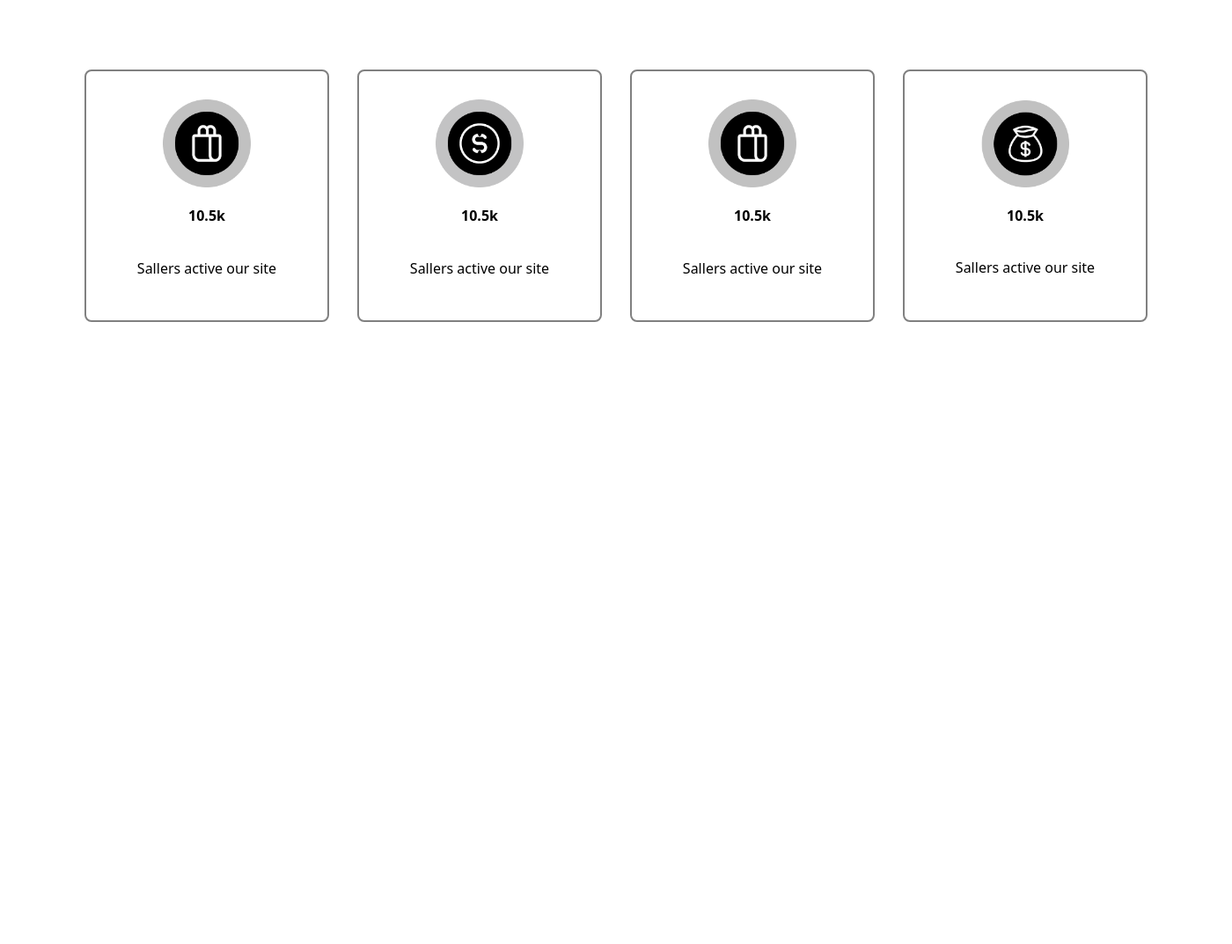
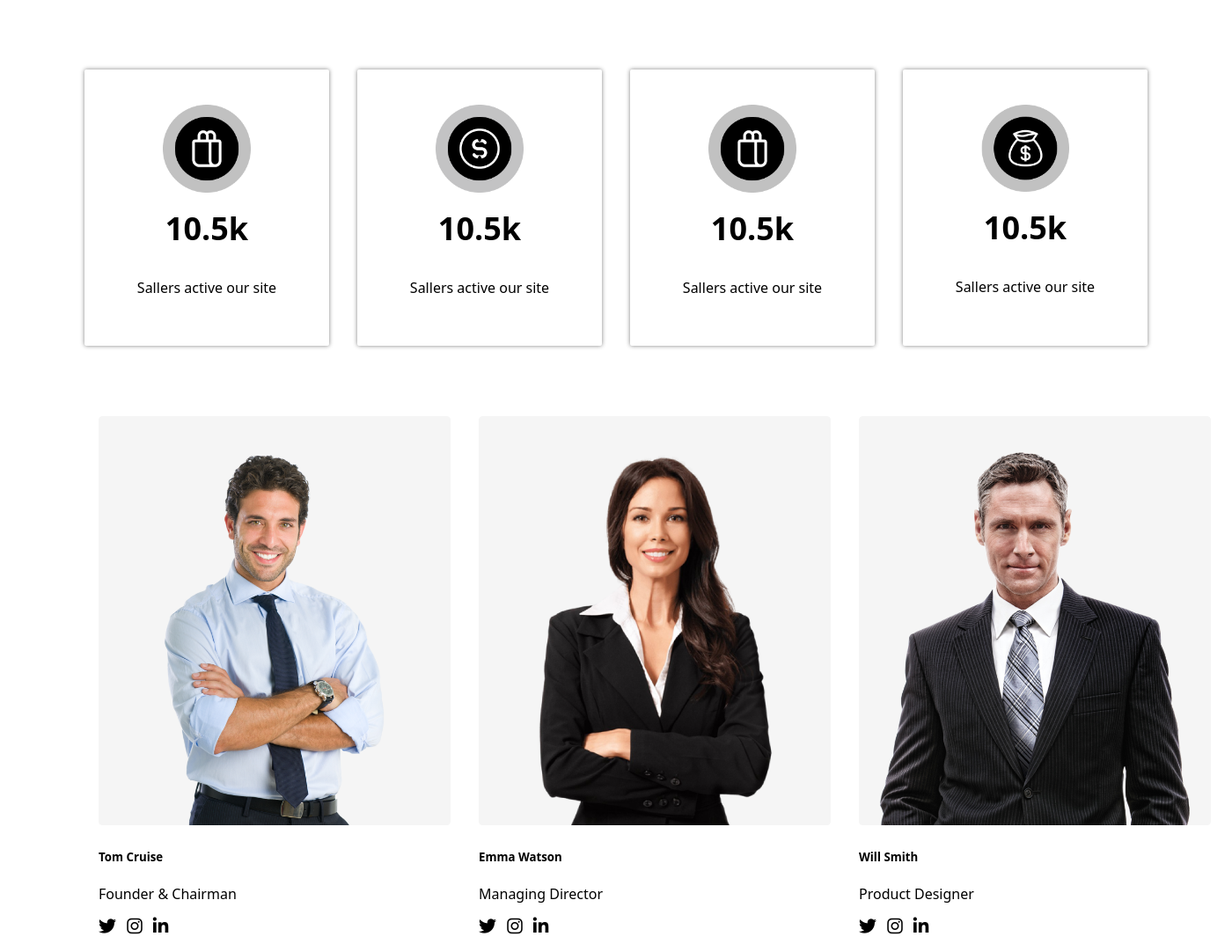
Before and after one commit to Bledioni/primexTech, a PHP site: page /inc/about.php in a window 1400 px wide. Shown: the part 706-1779 px from the top of the page at 88% size. Before the commit the page ends 1072 px from the top, so only its background shows below. Run offline with PHP 8.4, Linux system fonts and the light colour scheme; the visitor is signed in with stand-in values (Sample User, id 1); data that the repository does not hold is empty; some libraries are stand-ins or nearby versions.

Commit message:
Integrated Cupppon discount and fixed about section

```diff
--- a/admin/adminNav.php
+++ b/admin/adminNav.php
@@ -24,7 +24,7 @@
                     <button class="button"><i class="fa-solid fa-box"></i> <a class="button" href="../admin/dashboard.php">Dashboard</a></button>
                     <button class="button"><i class="fa-solid fa-box"></i> <a class="button" href="../admin/viewProductsAdmin.php">All Products</a></button>
                     <button class="button"><i class="fa-solid fa-list"></i> <a class="button" href="../admin/addEmployee.php">Add Employee</a></button>
-                    <button class="button"><i class="fa-solid fa-list"></i> <a class="button" href="../admin/cuppon.php">Add Cuppon</a></button>
+                    <button class="button"><i class="fa-solid fa-list"></i> <a class="button" href="../admin/cuppon.php">Cuppon</a></button>
                     <form action="../admin/adminCategories.php" method="GET">
                         <select name="category" id="category" required onchange="this.form.submit()">
                             <option value="" disabled selected>Select a category</option>
--- a/display/css/about.css
+++ b/display/css/about.css
@@ -52,15 +52,31 @@ body{
 
 .services-container{
 
-    width: 300px;
+    width: 250px;
+    height: 250px;
     object-fit: contain;
-    border: 2px solid grey;
     padding: 2rem;
     display: flex;
     justify-content: center;
     align-items: center;
     flex-direction: column;
-    border-radius: 8px;
+    border-radius: 2px;
+    box-shadow: 0 0 5px gray;
+    transition: 0.2s ease-in-out;
+
+}
+
+.services-container:hover{
+
+    box-shadow: 0 0 15px gray;
+
+}
+
+.services-container h4{
+
+    font-size: 36px;
+    margin-top: 1rem;
+    margin-bottom: 1rem;
 
 }
 
@@ -69,3 +85,33 @@ body{
     width: 100px;
 
 }
+
+/* staff-main-container */
+
+.staff-main-container{
+
+    display: flex;
+    flex-direction: row;
+    gap: 2rem;
+    margin-top: 5rem;
+    margin-inline: 1rem;
+}
+
+.staff-details-container img{
+
+    max-width: 400px;
+
+}
+
+.soccial-media-container {
+
+    gap: 1rem;
+
+}
+
+.fa-brands{
+
+    margin-right: 8px;
+    font-size: 20px;
+
+}
--- a/display/css/bestSellingProducts.css
+++ b/display/css/bestSellingProducts.css
@@ -89,7 +89,7 @@ SMALL DEVICES */
 }
 
 .jbl-image-add-div img {
-    max-width: 100%;
+    width: 100%;
     height: auto;
     display: block;
 }
--- a/display/css/dashBoardNavInc.css
+++ b/display/css/dashBoardNavInc.css
@@ -182,12 +182,13 @@ a:visited {
 }
 
 video {
-    width: 80%;
+    width: 100%;
     height: 80vh;
     object-fit: cover;
     display: block;
     margin-inline: auto;
     margin-top: -25rem;
+    border-radius: 5px;
 }
 
 .add-main-container {
@@ -195,7 +196,6 @@ video {
     justify-content: space-between;
     align-items: center;
     margin-top: -1rem;
-    margin-inline: -6rem;
     width: 100;
 }
 
@@ -234,6 +234,12 @@ video {
 
     video {
         width: 100%;
-        height: 200px;
+        height: 250px;
+        margin-top: 5rem;
+    }
+    .nav-explore-produtcs{
+
+        display: none;
+
     }
 }
--- a/inc/about.php
+++ b/inc/about.php
@@ -5,6 +5,8 @@
     <meta name="viewport" content="width=device-width, initial-scale=1.0">
     <title>Document</title>
     <link rel="stylesheet" href="../display/css/about.css">
+    <link rel="stylesheet" href="https://cdnjs.cloudflare.com/ajax/libs/font-awesome/6.1.1/css/all.min.css" integrity="sha512-KfkfwYDsLkIlwQp6LFnl8zNdLGxu9YAA1QvwINks4PhcElQSvqcyVLLD9aMhXd13uQjoXtEKNosOWaZqXgel0g==" crossorigin="anonymous" referrerpolicy="no-referrer" />
+
 </head>
 <body>
 
@@ -45,6 +47,38 @@
             <p>Sallers active our site</p>
         </div>
     </div>
+    <div class="staff-main-container">
+        <div class="staff-details-container">
+            <img src="../assets/photos/tomCruise.png" alt="">
+            <h5>Tom Cruise</h5>
+            <p>Founder & Chairman</p>
+            <div class="soccial-media-container">
+                <i class="fa-brands fa-twitter"></i>
+                <i class="fa-brands fa-instagram"></i>
+                <i class="fa-brands fa-linkedin-in"></i>
+            </div>
+        </div>
+        <div class="staff-details-container">
+            <img src="../assets/photos/emmaWatson.png" alt="">
+            <h5>Emma Watson</h5>
+            <p>Managing Director</p>
+            <div class="soccial-media-container">
+                <i class="fa-brands fa-twitter"></i>
+                <i class="fa-brands fa-instagram"></i>
+                <i class="fa-brands fa-linkedin-in"></i>
+            </div>
+        </div>
+        <div class="staff-details-container">
+            <img src="../assets/photos/willSmith.png" alt="">
+            <h5>Will Smith</h5>
+            <p>Product Designer</p>
+            <div class="soccial-media-container">
+                <i class="fa-brands fa-twitter"></i>
+                <i class="fa-brands fa-instagram"></i>
+                <i class="fa-brands fa-linkedin-in"></i>
+            </div>
+        </div>
+    </div>
 
 </body>
 </html>
```
Also changed, not shown: admin/cuppon.php (+13 -1 lines), inc/cart.php (+24 -1 lines), assets/photos/emmaWatson.png (added), assets/photos/tomCruise.png (added), assets/photos/willSmith.png (added).
